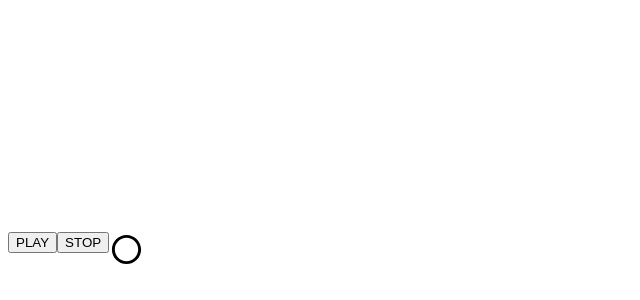
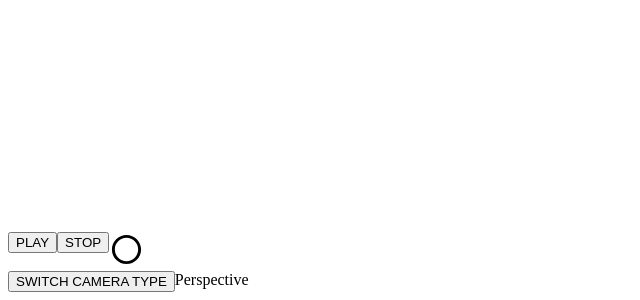
Before and after one commit to tiki-torches/GenerativeArtWorks, a React app: page /viewer in a window 1280 px wide. Shown: the part 890-1190 px from the top of the page, without its empty margins (0-640 px from the left). Before the commit the page ends 1169 px from the top, so only its background shows below. Built offline with nearby package versions, Linux system fonts and the light colour scheme; the HTML template or start-up script is replaced by a standard one.

Commit message:
add #7 カメラの種類をUI操作で変更する処理を追加

```diff
--- a/src/Components/Molecules/PlaybackScreen.tsx
+++ b/src/Components/Molecules/PlaybackScreen.tsx
@@ -1,6 +1,6 @@
 import React, { useEffect, useState, createRef } from "react";
 import Grid from '@mui/material/Grid';
-import WorkPlayer from "../../Engine/WorkPlayer";
+import WorkPlayer, { Option } from "../../Engine/WorkPlayer";
 import WorkInterface from "../../Works/Management/GenerativeWork";
 import Recorder from "../../Engine/Recorder";
 
@@ -21,8 +21,8 @@ export const PlaybackScreen : React.FC<Props> = ({ work, isValidAutoPlay }) => {
 
   // ___ state ___ ___ ___ ___ ___
   const [ workPlayer, setWorkPlayer ] = useState<WorkPlayer>();
-  const [ canvasRef,  setCanvasRef ] = useState<HTMLCanvasElement>();
-
+  const [ canvasRef,  setCanvasRef ]  = useState<HTMLCanvasElement>();
+  const [ cameraType, setCameraType ] = useState<Option['camera']>('Perspective');
 
   // ___ use effect ___ ___ ___ ___ ___
   useEffect( () => { construct() }, [ ] );    // 初回レンダー時のみ実行 useEffectの依存対象に空配列を指定することで初回のみに限定できる
@@ -65,6 +65,12 @@ export const PlaybackScreen : React.FC<Props> = ({ work, isValidAutoPlay }) => {
     workPlayer?.stop();
   }
 
+  const switchCamera = () => {
+    const request: Option['camera'] = (cameraType === 'Perspective')? 'Orthographic': 'Perspective';
+    workPlayer?.changeCamera(request);
+    setCameraType(request);
+  }
+
   return (
     <Grid container>
 
@@ -78,6 +84,11 @@ export const PlaybackScreen : React.FC<Props> = ({ work, isValidAutoPlay }) => {
         <Recorder canvas = { canvasRef }/>
       </Grid>
 
+      <Grid container>
+        <Grid item> <button onClick = { switchCamera }> SWITCH CAMERA TYPE </button> </Grid>
+        <Grid item> { cameraType } </Grid>
+      </Grid>
+
     </Grid>
   );
 
--- a/src/Engine/WorkPlayer.tsx
+++ b/src/Engine/WorkPlayer.tsx
@@ -1,18 +1,15 @@
 import WorkInterface from 'src/Works/Management/GenerativeWork';
 import * as THREE from 'three';
 
-/**
- * 基本的なTDModel
- * 各種レンダリングライブラリ向けに変換する素として使用する
- */
+export type Option = { camera: 'Perspective' | 'Orthographic' };
 class WorkPlayer{
 
   // 作品を描画するエリアとなるHTMLcanvas要素
   canvas    : HTMLCanvasElement;
 
   // 作品の再生状況の管理用プロパティ
-  reqAnmID      : number;     // アニメーションの実行回数（実行フレーム数）を保持するプロパティ
-  isPlaying     : Boolean;
+  reqAnmID  : number;     // アニメーションの実行回数（実行フレーム数）を保持するプロパティ
+  isPlaying : Boolean;
 
   // THREE用
   width   = 1920;
@@ -21,12 +18,15 @@ class WorkPlayer{
   scene     : THREE.Scene;
   camera    : THREE.PerspectiveCamera | THREE.OrthographicCamera;
 
-  constructor(canvas: HTMLCanvasElement){
+  option?   : Option;
 
-    this.canvas       = canvas;
-    this.reqAnmID     = 0;
-    this.isPlaying    = false;
+  constructor(canvas: HTMLCanvasElement, option?: Option){
 
+    this.canvas     = canvas;
+    this.reqAnmID   = 0;
+    this.isPlaying  = false;
+
+    // antialias: ジャギィを無くすオプション
     const renderer: any = new THREE.WebGLRenderer({
       canvas: canvas, antialias: true
     });
@@ -34,10 +34,7 @@ class WorkPlayer{
     renderer.setSize(this.width, this.height);
     this.renderer = renderer;
 
-    // const camera = new THREE.PerspectiveCamera(45, this.width / this.height);
-    // new THREE.OrthographicCamera(left, right, top, bottom, near, far)
-    const camera = new THREE.OrthographicCamera(-960, +960, 540, -540, 1, 1000);
-    camera.position.set(0, 0, +1000);
+    const camera: THREE.PerspectiveCamera | THREE.OrthographicCamera = this.makeCamera(option?.camera);
     this.camera = camera;
 
     const scene = new THREE.Scene();
@@ -100,7 +97,7 @@ class WorkPlayer{
    * @param scene
    * @param tdModels
    */
-  initializeScene(scene: THREE.Scene, meshList: Array<THREE.Mesh>): void{
+  initializeScene(scene: THREE.Scene, meshList: Array<THREE.Mesh | THREE.Line>): void{
 
     // Sceneに登録済みの3Dオブジェクトを全て削除
     scene.children.forEach( (tdObject) => { scene.remove(tdObject) });
@@ -109,6 +106,27 @@ class WorkPlayer{
     meshList.forEach( (mesh) => { scene.add(mesh) });
   }
 
+  makeCamera(cameraType: Option['camera'] | undefined){
+    let camera: THREE.PerspectiveCamera | THREE.OrthographicCamera;
+    switch(cameraType){
+      case 'Perspective':
+        camera = new THREE.PerspectiveCamera(45, this.width / this.height);
+        break;
+      case 'Orthographic':
+        camera = new THREE.OrthographicCamera(-960, +960, 540, -540, 1, 1000);
+        break;
+      default:
+        camera = new THREE.PerspectiveCamera(45, this.width / this.height);
+    }
+    camera.position.set(0, 0, +1000);
+    return camera
+  }
+
+  changeCamera(cameraType: Option['camera'] | undefined){
+    const camera = this.makeCamera(cameraType);
+    camera.position.set(0, 0, +1000);
+    this.camera = camera;
+  }
 
 }
 
```
